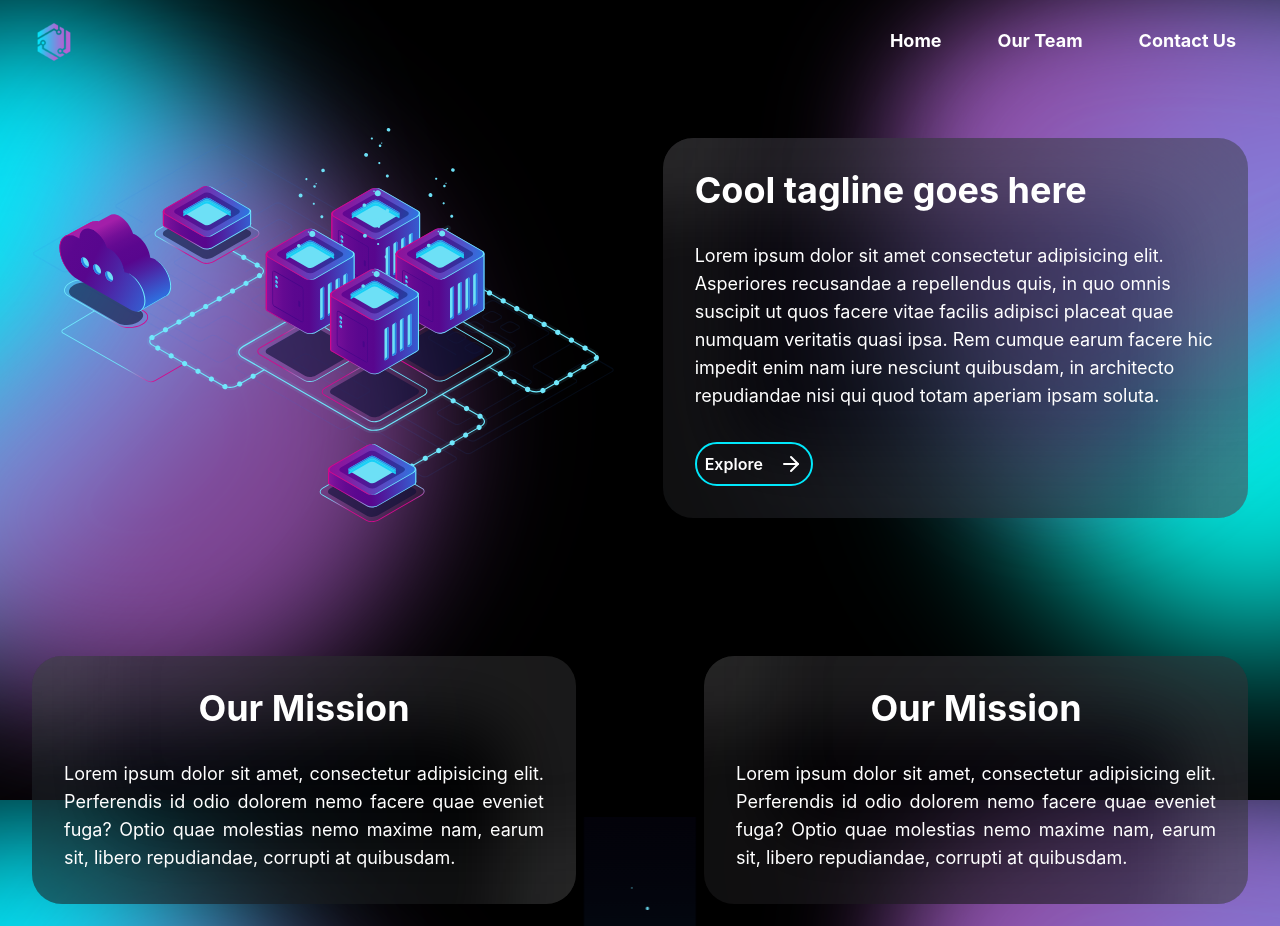
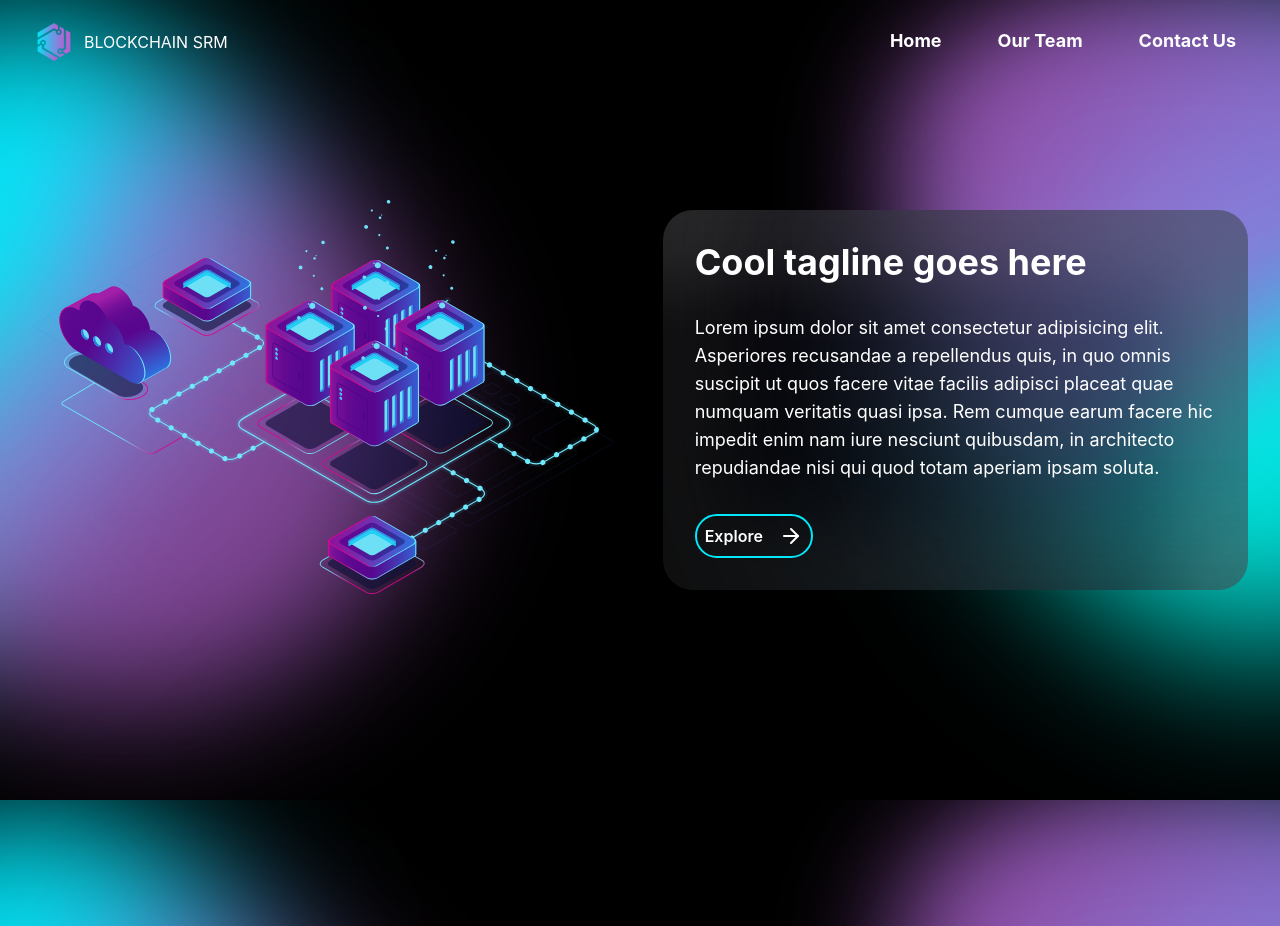
Before and after one commit to sreyom31/blockchainsrm-org, a Next.js app: page / in a window 1280 px wide. Shown: the top 926 px of the page. Built offline with nearby package versions, Linux system fonts and the light colour scheme.

Commit message:
fix landing and about

```diff
--- a/components/home/about.tsx
+++ b/components/home/about.tsx
@@ -7,38 +7,43 @@ import { ReactSVG } from 'react-svg';
 
 const About = () => {
   return (
-    <div className="flex flex-col md:flex-row gap-12 lg:gap-32 w-full items-center justify-center mx-auto pb-96 mt-32 relative">
-      <div className="mvimg absolute bottom-14 left-[50%] translate-x-[-50%]">
-        {/* <Image width={269} height={452} src="/images/mvimg.svg" /> */}
-        <ReactSVG src="/images/mvimg.svg" />
-        {/* <Bubbles /> */}
-      </div>
-      <Card className="max-w-2xl">
+    <div className="flex flex-col md:flex-row gap-12 lg:gap-32 w-full items-center md:items-start justify-center mx-auto relative min-h-screen pt-32">
+      <Card className="max-w-2xl h-max">
         <Fade top>
           <h2 className="text-center font-bold">Our Mission</h2>
         </Fade>
         <Fade bottom>
           <p className="text-justify">
-            Lorem ipsum dolor sit amet, consectetur adipisicing elit.
-            Perferendis id odio dolorem nemo facere quae eveniet fuga? Optio
-            quae molestias nemo maxime nam, earum sit, libero repudiandae,
-            corrupti at quibusdam.
+            Lorem ipsum dolor, sit amet consectetur adipisicing elit. Cum
+            numquam accusamus illo sed eum, qui fugit sint aliquid similique
+            magnam? Magnam deserunt distinctio voluptates placeat minima
+            corrupti. Voluptates, repudiandae libero voluptatibus amet itaque
+            dolores eos, placeat ipsum suscipit perspiciatis sit ab odit
+            nesciunt dignissimos aspernatur porro facilis, numquam unde ea
+            nostrum ipsam eum dolorum repellendus accusantium? Unde, in rerum?
+            Non.
           </p>
         </Fade>
       </Card>
-      <Card className="max-w-2xl">
+      <Card className="max-w-2xl h-max">
         <Fade top>
           <h2 className="text-center font-bold">Our Mission</h2>
         </Fade>
         <Fade bottom>
           <p className="text-justify">
-            Lorem ipsum dolor sit amet, consectetur adipisicing elit.
-            Perferendis id odio dolorem nemo facere quae eveniet fuga? Optio
-            quae molestias nemo maxime nam, earum sit, libero repudiandae,
-            corrupti at quibusdam.
+            Lorem ipsum dolor sit amet consectetur, adipisicing elit. Expedita
+            omnis sequi temporibus itaque voluptas a esse quibusdam voluptatibus
+            molestiae tempore molestias reiciendis quidem, blanditiis mollitia
+            similique modi nam dolor quae necessitatibus nesciunt odio quos
+            ipsum corporis perspiciatis. Impedit dolor, iste magni ad quos autem
+            amet possimus, provident esse magnam facere ea vitae nostrum
+            voluptates dicta rem consequatur. Deserunt, iusto veniam.
           </p>
         </Fade>
       </Card>
+      <div className="mvimg md:absolute mx-auto top-[40%]">
+        <ReactSVG src="/images/mvimg.svg" />
+      </div>
     </div>
   );
 };
--- a/components/home/landing.tsx
+++ b/components/home/landing.tsx
@@ -4,8 +4,7 @@ import Card from '../shared/card';
 
 const Landing = () => {
   return (
-    <div className="pt-32">
-      <div className="flex flex-col md:flex-row items-center justify-center mx-auto gap-12">
+    <div className="flex flex-col md:flex-row items-center justify-center mx-auto gap-12 min-h-screen">
       <div className="w-full md:w-5/12 lg:w-1/2 max-w-2xl">
         <Image
           width={897}
@@ -29,7 +28,6 @@ const Landing = () => {
         </button>
       </Card>
     </div>
-    </div>
   );
 };
 
--- a/components/navbar.tsx
+++ b/components/navbar.tsx
@@ -30,6 +30,7 @@ const Navbar = () => {
         <div className="md:flex md:items-center md:justify-between">
           <div className="flex justify-between items-center">
             <Link href="/" passHref>
+              <div className="flex items-center justify-center cursor-pointer">
                 <Image
                   src="/images/logo.svg"
                   className="cursor-pointer"
@@ -37,6 +38,8 @@ const Navbar = () => {
                   width={60}
                   height={60}
                 />
+                BLOCKCHAIN SRM
+              </div>
             </Link>
 
             <div className="flex md:hidden">
--- a/styles/globals.scss
+++ b/styles/globals.scss
@@ -55,15 +55,16 @@ h2 {
   @apply text-4xl md:text-2xl lg:text-4xl font-bold;
 }
 
-#Main > #base {
-  // display: none;
-  animation-duration: 5s;
-  animation: 3s ease-in-out infinite alternate landing;
+#Main {
+  & > * > #base {
+    animation-duration: 5s;
+    animation: 2s ease-in-out infinite alternate landing;
+  }
 }
 
 @keyframes landing {
   from {
-    transform: translateY(-7%);
+    transform: translateY(-12%);
   }
   to {
     transform: translateY(0%);
```
Also changed, not shown: public/images/mvimg.svg. Lines whose indentation alone changed are shown as unchanged.
